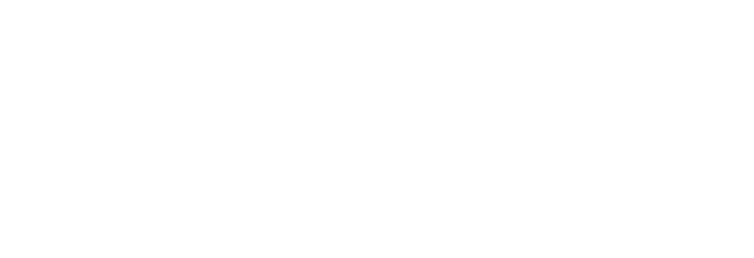
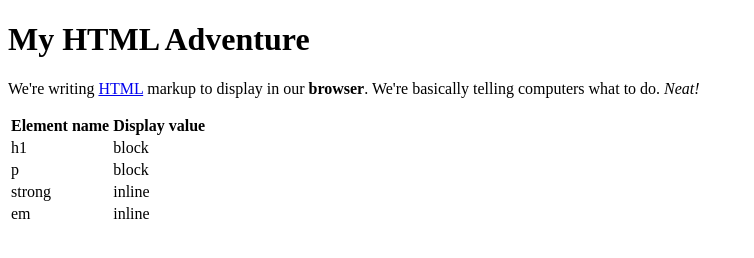
Before and after one commit to learn-co-curriculum/phase-0-the-dom-editing-lab, a website: page index.html in a window 1280 px wide. Shown: the whole page, without its empty margins (0-754 px from the left). Drawn offline with Linux system fonts and the light colour scheme.

Commit message:
finished dom editing lab

```diff
--- a/index.html
+++ b/index.html
@@ -1 +1,42 @@
-<!-- Write your code here! -->
+<!DOCTYPE html>
+<html lang="en">
+  <head>
+    <meta charset="UTF-8" />
+    <meta name="viewport" content="width=device-width, initial-scale=1.0" />
+    <meta http-equiv="X-UA-Compatible" content="ie=edge" />
+    <title>Introduction to the DOM Lab</title>
+  </head>
+  <body>
+    <h1>My HTML Adventure</h1>
+      <p>
+        We're writing <a href="https://developer.mozilla.org/en-US/docs/Web/HTML">HTML</a> markup to display in our <strong>browser</strong>. We're
+        basically telling computers what to do. <em>Neat!</em>
+      </p>
+      <table>
+  <thead>
+    <tr>
+      <th>Element name</th>
+      <th>Display value</th>
+    </tr>
+  </thead>
+  <tbody>
+    <tr>
+      <td>h1</td>
+      <td>block</td>
+    </tr>
+    <tr>
+      <td>p</td>
+      <td>block</td>
+    </tr>
+    <tr>
+      <td>strong</td>
+      <td>inline</td>
+    </tr>
+    <tr>
+      <td>em</td>
+      <td>inline</td>
+    </tr>
+  </tbody>
+</table>
+  </body>
+</html>
```
Also changed, not shown: 1 other file.
